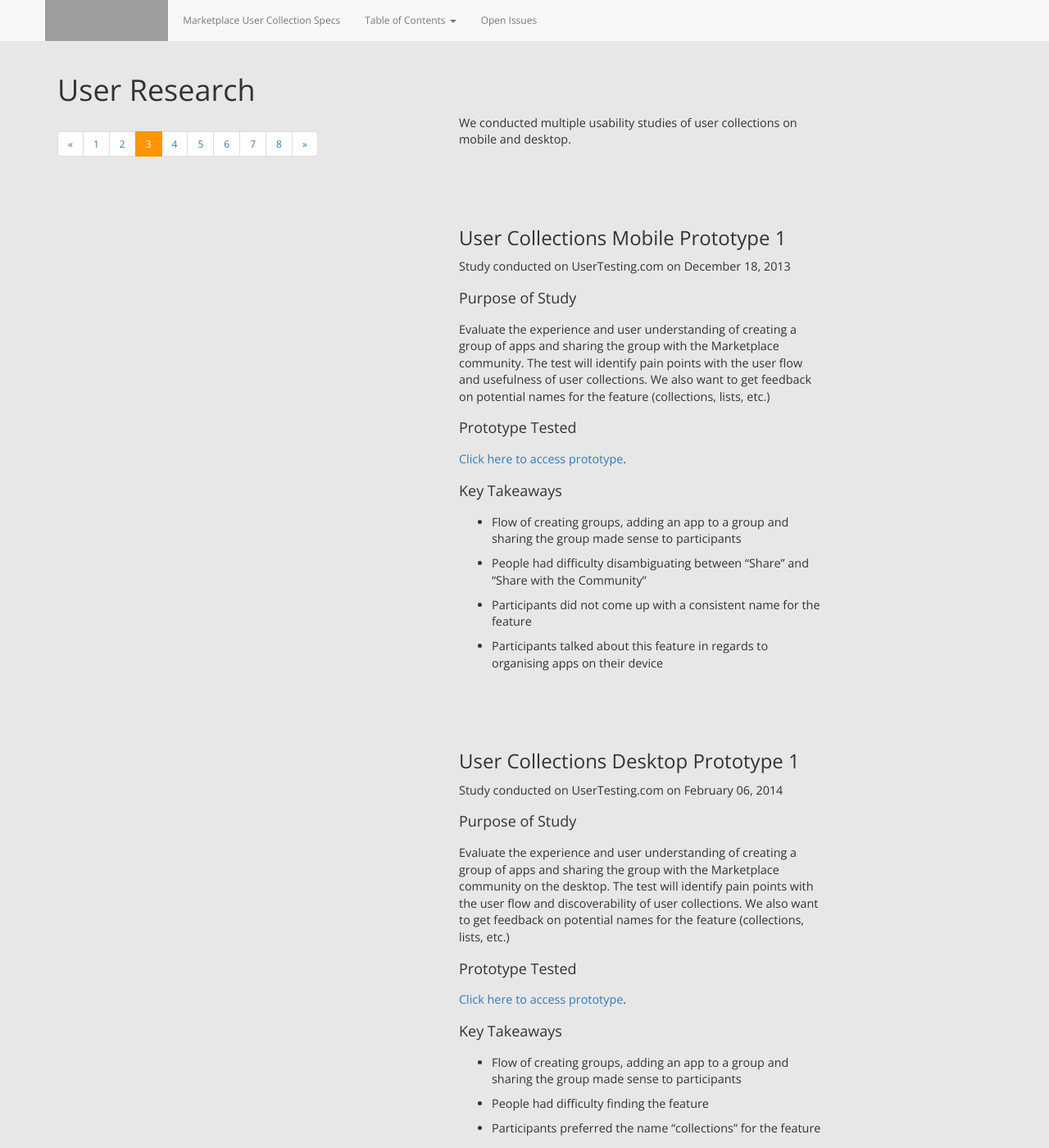
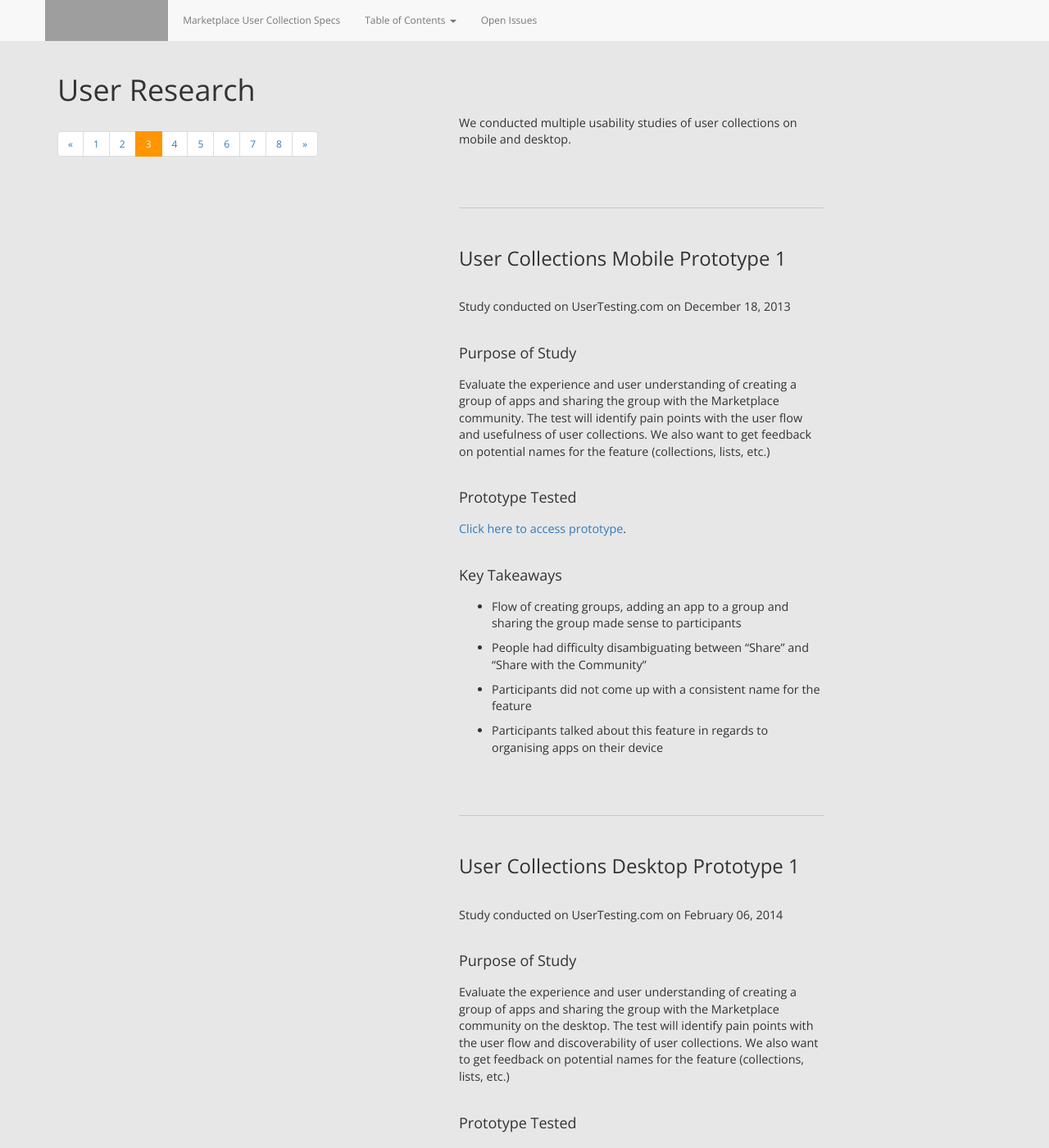
Before and after one commit to mhanratty/marketplaceux-usercollections, a Jekyll site: the page built from projectResearch.html, in a window 1280 px wide and 1400 px high. Shown: the whole window at 82% size. Built offline with Jekyll 4.4.1, drawn with Linux system fonts in a browser that asks for light colours; nearby versions of some CDN libraries; grey boxes are pictures that could not be loaded.

Commit message:
Fix heading CSS

```diff
--- a/css/templateStyles.css
+++ b/css/templateStyles.css
@@ -16,11 +16,13 @@ h2{
 }
 
 h3{
-  margin: 4em 0 .5em;
+  margin: 3em 0px 1.5em;
+  padding-top: 2em;
+  border-top: 1px solid #c7c7c7;
 }
 
 h4{
-  margin: 1em 0;
+  margin: 2em 0 1em;
 }
 
 #wrapper{
@@ -39,7 +41,7 @@ h4{
 
 .navbar-marketplace{
 	background-color: #fff;
-	border-bottom: 1px solid #D7D7D7;
+	border-bottom: 1px solid #d7d7d7;
 
 }
 
```
